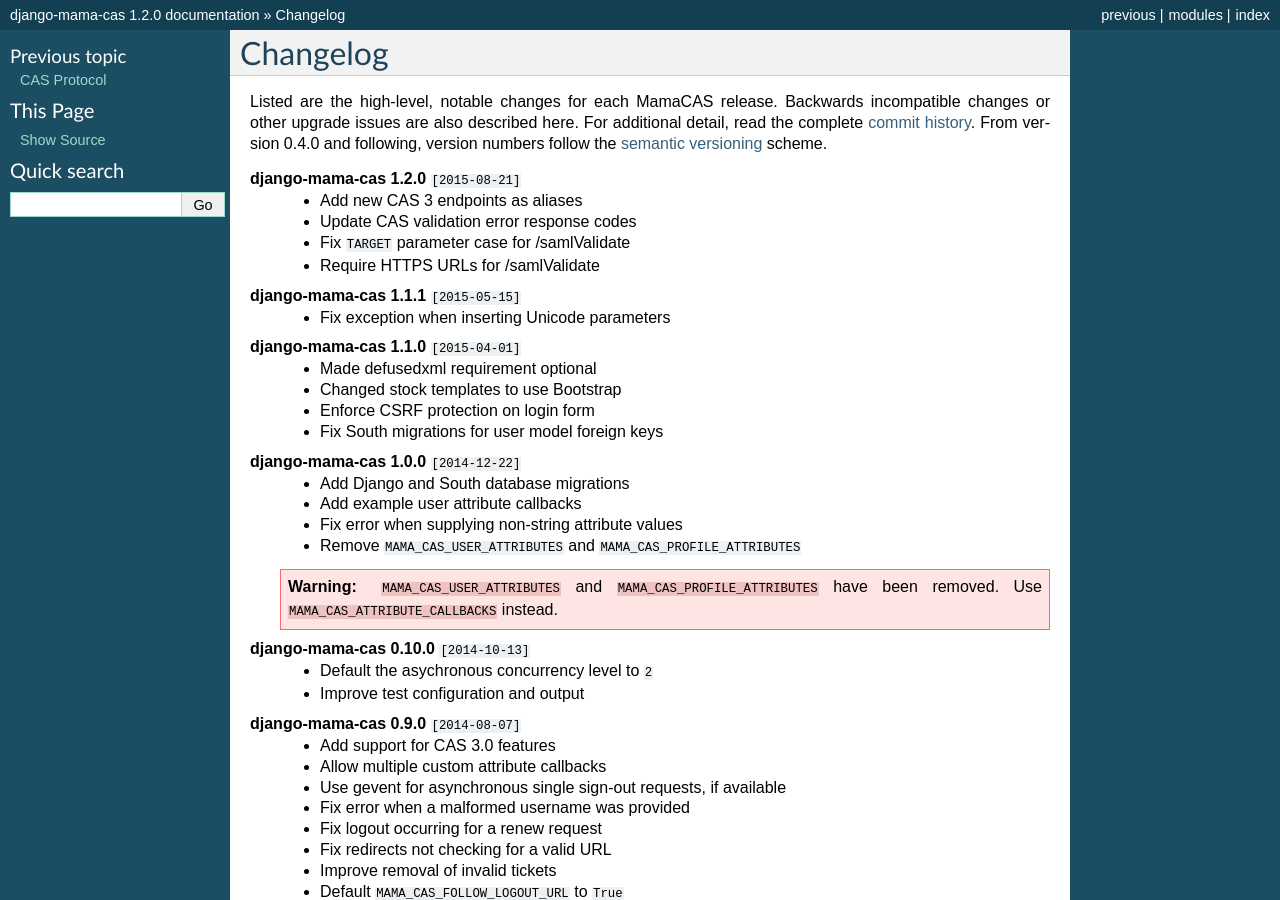
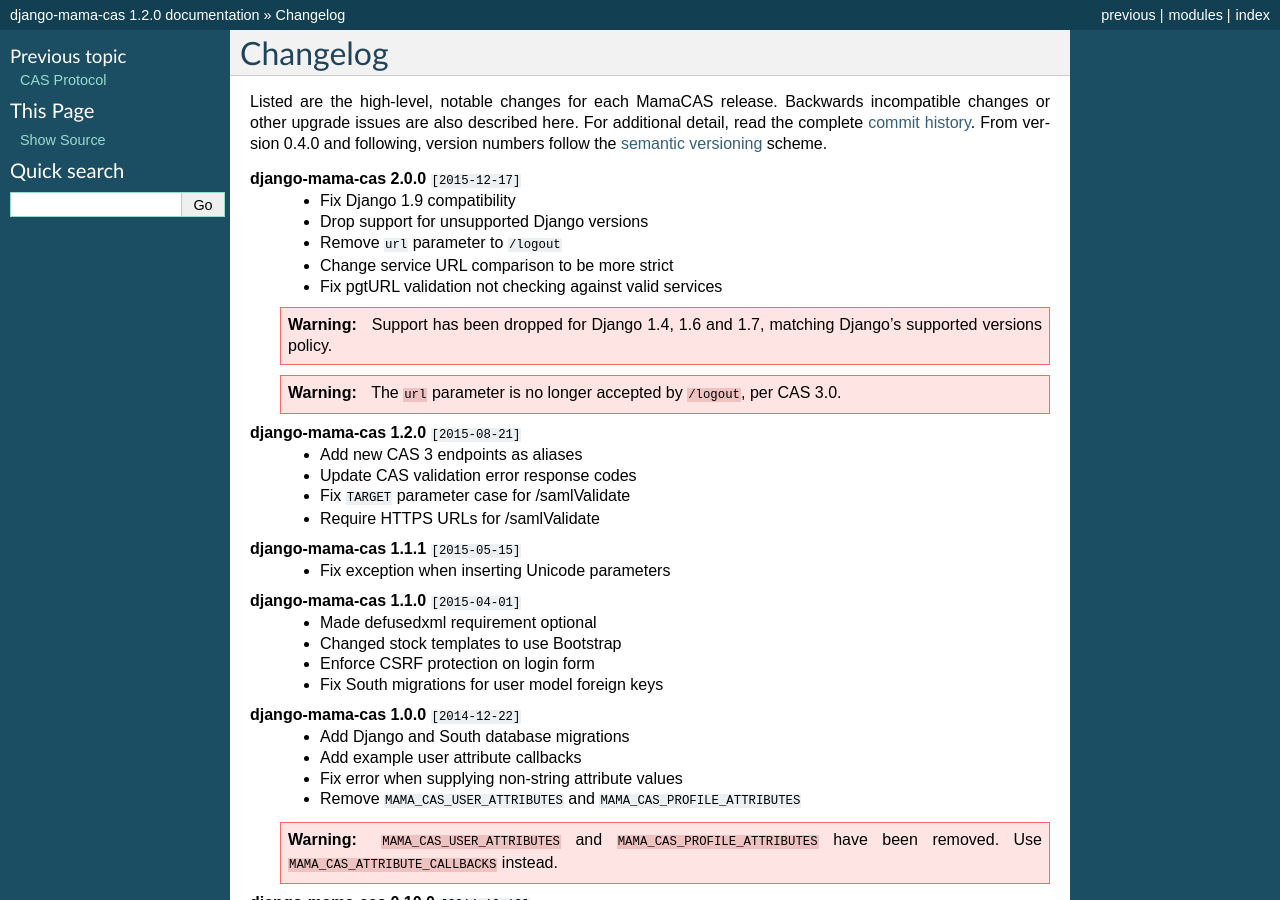
Before and after one commit to jbittel/django-mama-cas, a Sphinx documentation site: the page built from docs/changelog.rst, in a window 1280 px wide and 900 px high. Built offline with Sphinx 7.4.7, drawn with Linux system fonts in a browser that asks for light colours.

Commit message:
Update changelog

```diff
--- a/docs/changelog.rst
+++ b/docs/changelog.rst
@@ -8,6 +8,22 @@
 here. For additional detail, read the complete `commit history`_. From
 version 0.4.0 and following, version numbers follow the `semantic
 versioning`_ scheme.
+
+**django-mama-cas 2.0.0** ``[2015-12-17]``
+   * Fix Django 1.9 compatibility
+   * Drop support for unsupported Django versions
+   * Remove ``url`` parameter to ``/logout``
+   * Change service URL comparison to be more strict
+   * Fix pgtURL validation not checking against valid services
+
+   .. warning::
+
+      Support has been dropped for Django 1.4, 1.6 and 1.7, matching Django's
+      supported versions policy.
+
+   .. warning::
+
+      The ``url`` parameter is no longer accepted by ``/logout``, per CAS 3.0.
 
 **django-mama-cas 1.2.0** ``[2015-08-21]``
    * Add new CAS 3 endpoints as aliases
```
